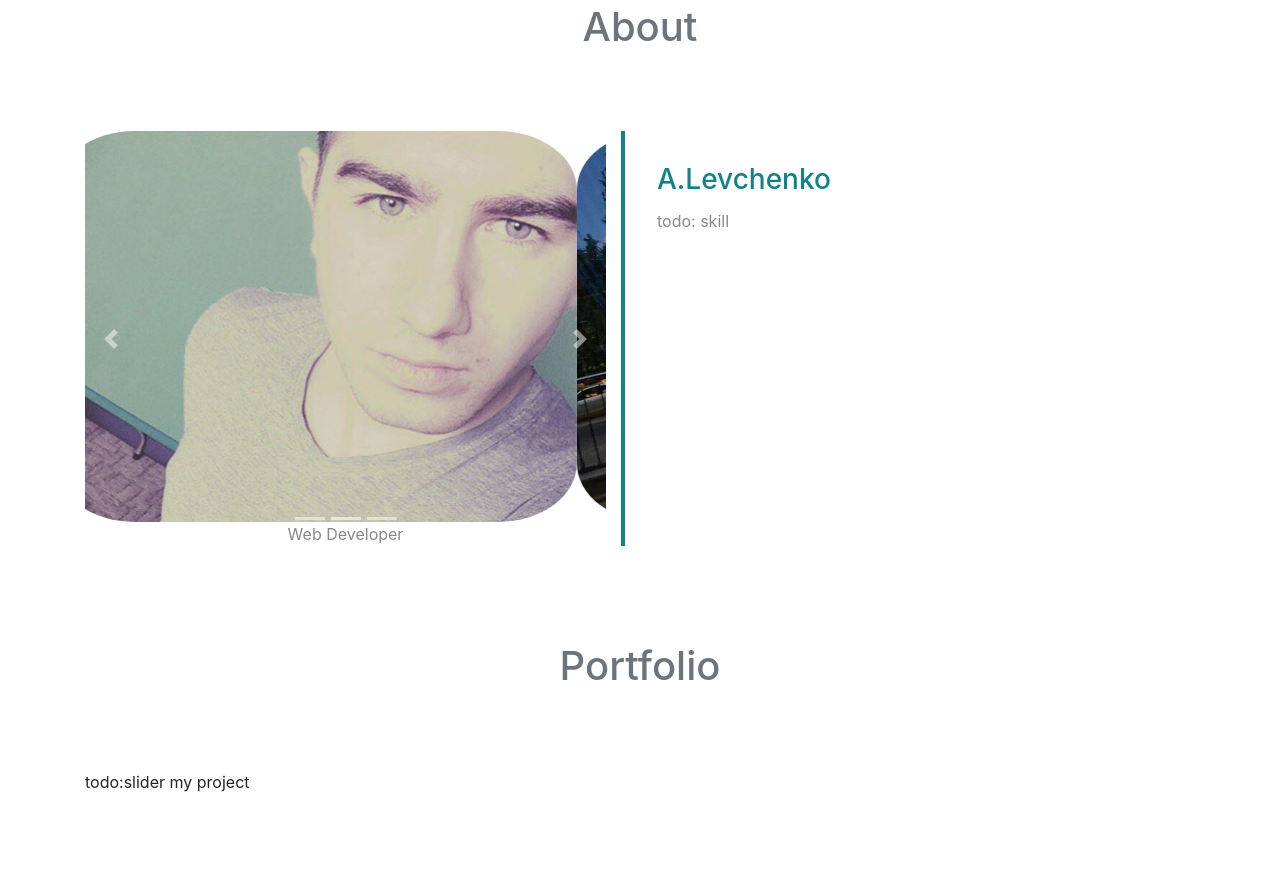
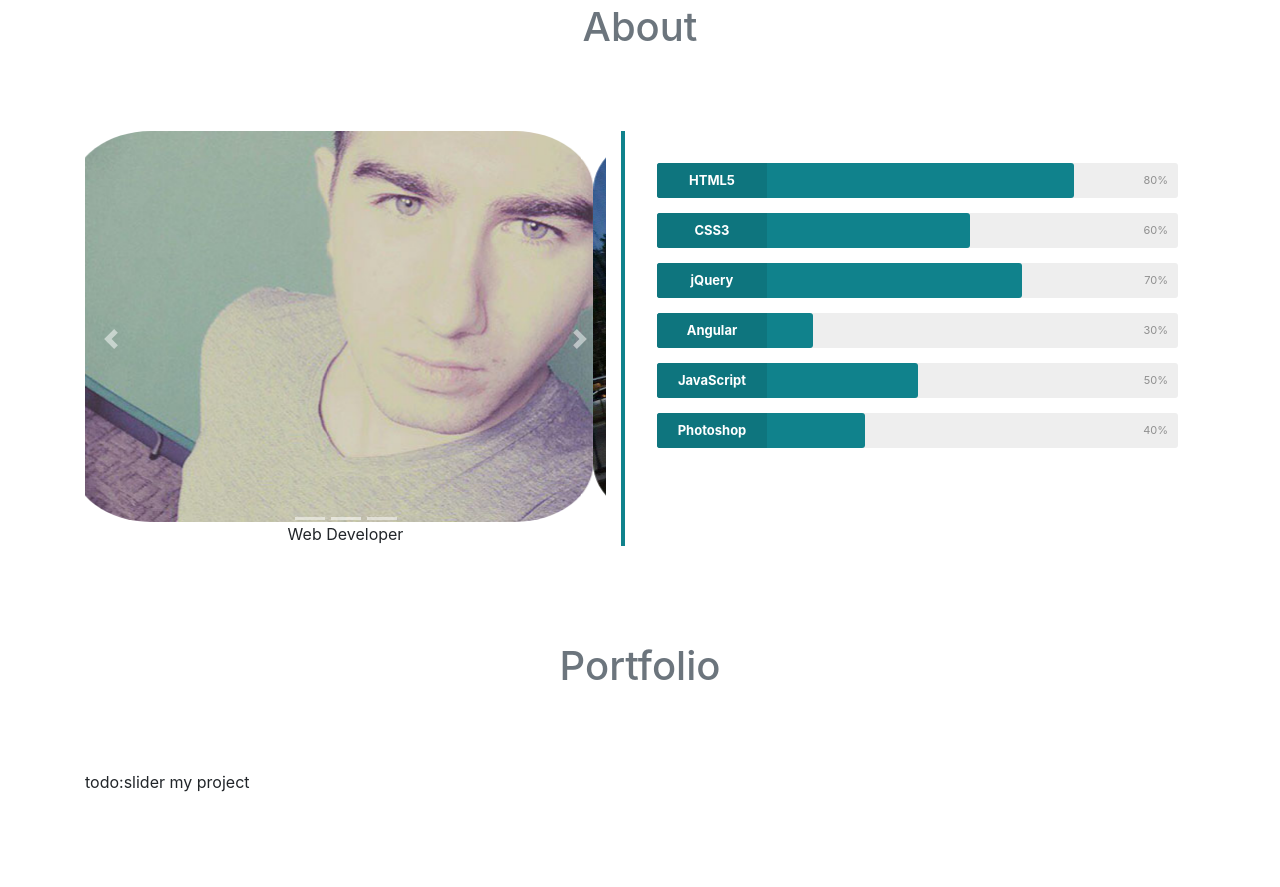
Before and after one commit to ALevkas/myLandingPage, a plain HTML site: page index.html in a window 1280 px wide. Shown: the part 957-1844 px from the top of the page. Drawn offline with nearby package versions, Linux system fonts and the light colour scheme.

Commit message:
addet to skill bar

```diff
--- a/css/style.css
+++ b/css/style.css
@@ -48,12 +48,12 @@
     width: 35%;
     border-radius: 15%
 }
+
 .about .carousel {
     position: static;
 }
+
 .about span {
-    display: block;
-    color: #888;
     left: 115px;
 }
 
@@ -71,6 +71,58 @@
     color: #888;
 }
 
+.skillbar {
+    position: relative;
+    display: block;
+    margin-bottom: 15px;
+    width: 100%;
+    background: #eee;
+    height: 35px;
+    border-radius: 3px;
+    transition: 0.1s linear;
+    transition-property: width, background-color;
+}
+
+.skillbar-title {
+    position: absolute;
+    top: 0;
+    left: 0;
+    width: 110px;
+    font-weight: bold;
+    font-size: 13px;
+    color: #ffffff;
+    background: #6adcfa;
+    border-top-left-radius: 3px;
+    border-bottom-left-radius: 3px;
+}
+
+.skillbar-title span {
+    display: block;
+    background: rgba(0, 0, 0, 0.1);
+    padding: 0 20px;
+    height: 35px;
+    line-height: 35px;
+    border-top-left-radius: 3px;
+    border-bottom-left-radius: 3px;
+}
+
+.skillbar-bar {
+    height: 35px;
+    width: 0px;
+    background: #6adcfa;
+    border-radius: 3px;
+}
+
+.skill-bar-percent {
+    position: absolute;
+    right: 10px;
+    top: 0;
+    font-size: 11px;
+    height: 35px;
+    line-height: 35px;
+    color: #ffffff;
+    color: rgba(0, 0, 0, 0.4);
+}
 
 /*Portfolio*/
 .portfolio {
--- a/index.html
+++ b/index.html
@@ -89,15 +89,47 @@
                     </div>
                     <span class="text-justify text-center">Web Developer</span>
                 </div>
-                <div class="col desc">
+                <div class="col desc text-center">
 
-                    <h3>A.Levchenko</h3>
-                    <p>
-                        todo: skill
-                    </p>
+                    <div class="skillbar clearfix " data-percent="80%">
+                        <div class="skillbar-title" style="background: #10828C;"><span>HTML5</span></div>
+                        <div class="skillbar-bar" style="background: #10828C;"></div>
+                        <div class="skill-bar-percent">80%</div>
+                    </div>
+
+                    <div class="skillbar clearfix " data-percent="60%">
+                        <div class="skillbar-title" style="background: #10828C;"><span>CSS3</span></div>
+                        <div class="skillbar-bar" style="background: #10828C;"></div>
+                        <div class="skill-bar-percent">60%</div>
+                    </div>
+
+                    <div class="skillbar clearfix " data-percent="70%">
+                        <div class="skillbar-title" style="background: #10828C;"><span>jQuery</span></div>
+                        <div class="skillbar-bar" style="background: #10828C;"></div>
+                        <div class="skill-bar-percent">70%</div>
+                    </div>
+
+                    <div class="skillbar clearfix " data-percent="30%">
+                        <div class="skillbar-title" style="background: #10828C;"><span>Angular</span></div>
+                        <div class="skillbar-bar" style="background: #10828C;"></div>
+                        <div class="skill-bar-percent">30%</div>
+                    </div>
+
+                    <div class="skillbar clearfix " data-percent="50%">
+                        <div class="skillbar-title" style="background: #10828C;"><span>JavaScript</span></div>
+                        <div class="skillbar-bar" style="background: #10828C;"></div>
+                        <div class="skill-bar-percent">50%</div>
+                    </div>
+
+                    <div class="skillbar clearfix " data-percent="40%">
+                        <div class="skillbar-title" style="background: #10828C;"><span>Photoshop</span></div>
+                        <div class="skillbar-bar" style="background: #10828C;"></div>
+                        <div class="skill-bar-percent">40%</div>
+                    </div>
                 </div>
             </div>
         </div>
+    </div>
     </div>
     <!-- portfolio -->
     <div id="portfolio" class="portfolio">
--- a/js/main.js
+++ b/js/main.js
@@ -11,6 +11,12 @@ $(document).ready(function () {
         // low, medium or high
         sensitivity: 'low'
     });
+
+    jQuery('.skillbar').each(function () {
+        jQuery(this).find('.skillbar-bar').animate({
+            width: jQuery(this).attr('data-percent')
+        }, 4000);
+    });
 })
 
 function goAbout() {
```
